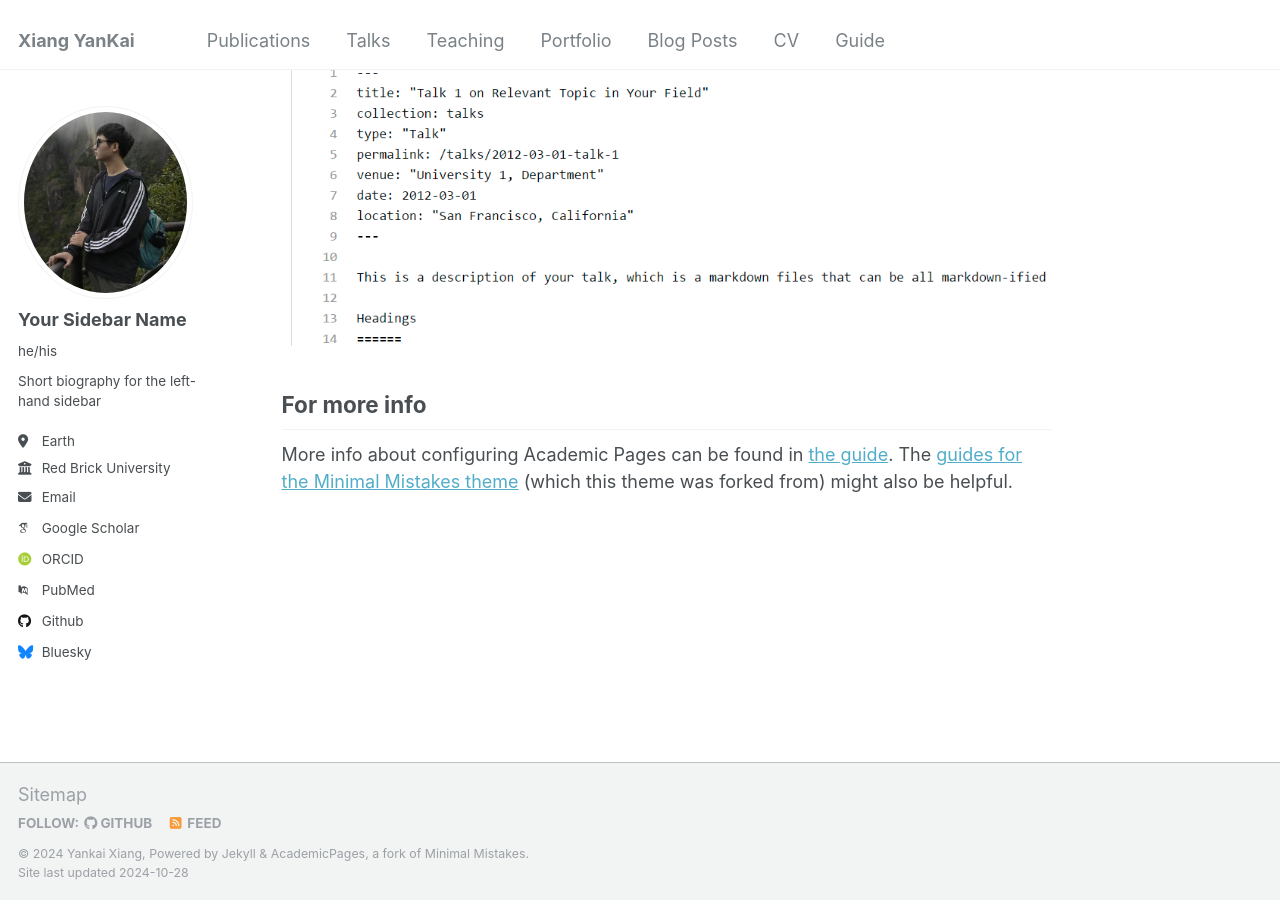
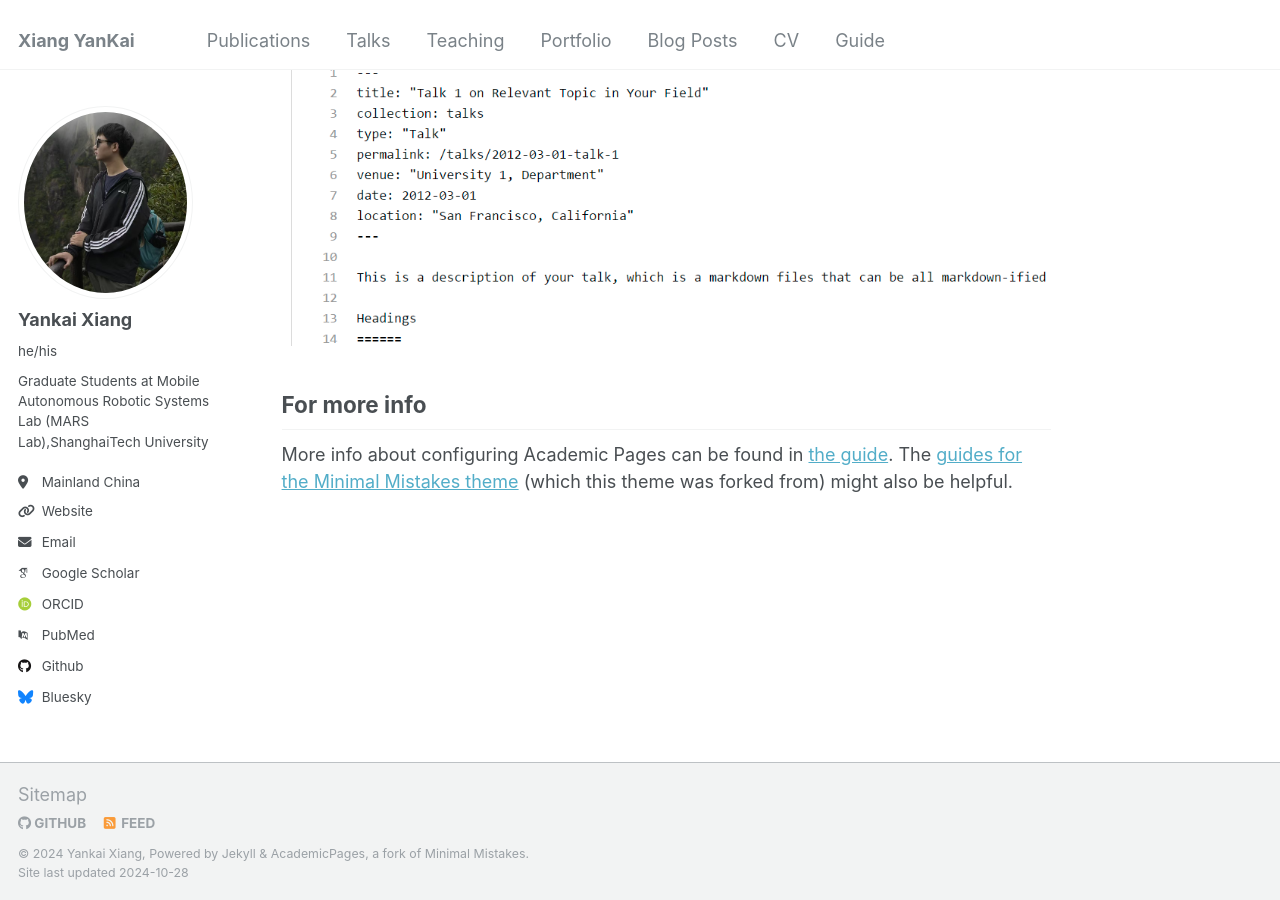
Before and after one commit to cmjang/cmjang.github.io, a Jekyll site: the page built from _pages/about.md, in a window 1280 px wide and 900 px high, scrolled down 2643 px. Built offline with Jekyll 4.4.1, drawn with Linux system fonts in a browser that asks for light colours; some web fonts are replaced.

Commit message:
Update _config.yml

```diff
--- a/_config.yml
+++ b/_config.yml
@@ -7,7 +7,7 @@
 # server process.
 
 # Basic Site Settings
-locale                   : "en-US"
+locale                   : "zh-cn"
 title                    : "Xiang YanKai"
 title_separator          : "-"
 name                     : &name "Yankai Xiang"
@@ -22,13 +22,13 @@ repository               : "academicpages/academicpages.github.io"
 author:
   # Biographic information
   avatar           : "profile.png"
-  name             : "Your Sidebar Name"
+  name             : "Yankai Xiang"
   pronouns         : "he/his"# example: "she/her"
-  bio              : "Short biography for the left-hand sidebar"
-  location         : "Earth"
-  employer         : "Red Brick University"
-  uri              : # URL
-  email            : "none@example.org"
+  bio              : "Graduate Students at Mobile Autonomous Robotic Systems Lab (MARS Lab),ShanghaiTech University"
+  location         : "Mainland China"
+  employer         :
+  uri              : "https://space.bilibili.com/20703596"
+  email            : "yankaixiang2003@163.com"
 
   # Academic websites
   arxiv            : # URL - Update with the correct link to your profile
```
